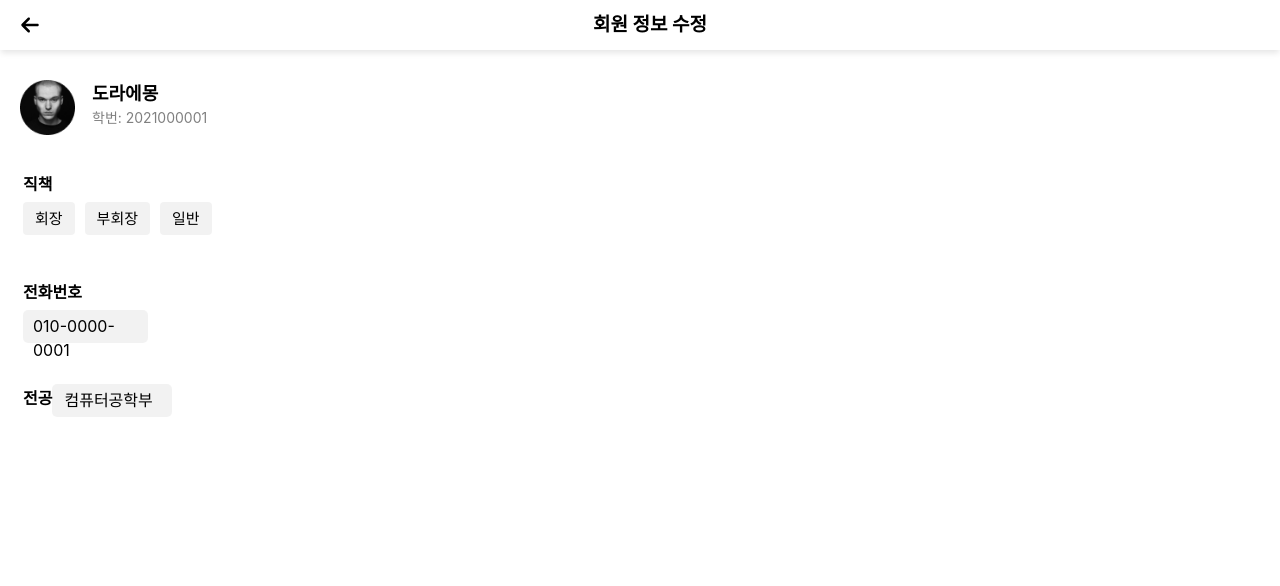
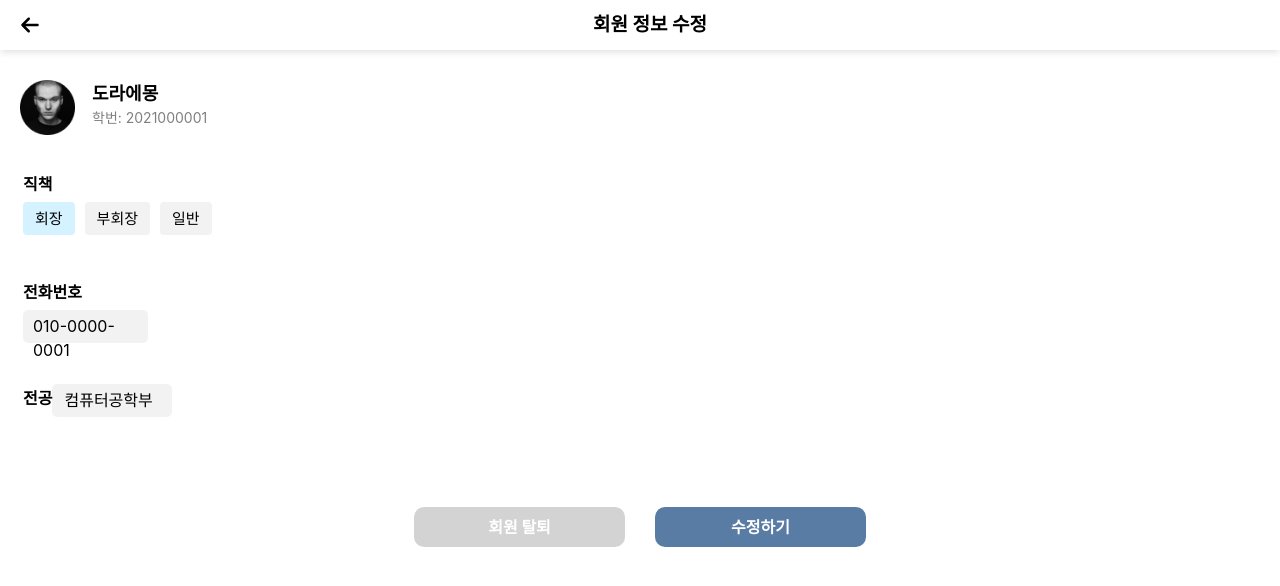
Before and after one commit to KDT-Club/frontend, a React (Create React App) app: page /memberInfoFix/1 in a window 1280 px wide. Shown: the top 586 px of the page. Built offline with nearby package versions, Linux system fonts and the light colour scheme.

Commit message:
내 동아리 - 회원 정보 수정

```diff
--- a/src/pages/myclub/member_manage/main/Member_manage_main.jsx
+++ /dev/null
@@ -1,40 +0,0 @@
-import React, {useState} from "react";
-import './member_manage_main.css';
-import member_manage_data from "./member_manage_data.jsx";
-import {Link} from "react-router-dom";
-import {FaArrowLeft} from "react-icons/fa6";
-
-function Member_manage_main() {
-    let [list] = useState(member_manage_data);
-    return (
-        <div className="Member_manage_main">
-            <div className="header">
-                <Link to="#">
-                    <FaArrowLeft style={{fontSize: '20px', strokeWidth: '0.1', cursor: 'pointer'}}/>
-                </Link>
-                <p>회원 관리</p>
-            </div>
-            <div className="member_manage_list">
-                {
-                    list.map((a, i) => {
-                        return (
-                            <List key={i} title={a.title} link={a.link}/>
-                        )
-                    })
-                }
-            </div>
-        </div>
-    )
-}
-
-function List({title, link}) {
-    return (
-        <div className="member_manage_item">
-            <Link to={link}>
-                <p className="title">{title}</p>
-            </Link>
-        </div>
-    )
-}
-
-export default Member_manage_main;
--- a/src/pages/myclub/member_manage/main/member_manage_data.jsx
+++ /dev/null
@@ -1,14 +0,0 @@
-let member_manage_data = [
-    {
-        title: "회원 정보 수정",
-        link: "/memberInfoFixList"
-    },
-    {
-        title: "회원 출석 관리"
-    },
-    {
-        title: "가입 신청 현황"
-    }
-];
-
-export default member_manage_data;
--- a/src/pages/myclub/member_manage/main/member_manage_main.css
+++ /dev/null
@@ -1,15 +0,0 @@
-.member_manage_item {
-    border-bottom: 1px solid #ddd;
-    padding-bottom: 13px;
-    display: flex; /* Flexbox 사용 */
-    justify-content: center; /* 수평 중앙 정렬 */
-    align-items: center; /* 수직 중앙 정렬 */
-}
-
-.member_manage_item p {
-    font-size: 16px;
-    margin-left: 25px;
-    margin-top: 13px;
-    margin-bottom: 0px;
-    text-align: center;
-}
--- a/src/pages/myclub/member_manage/member_info_fix/Member_info_fix.jsx
+++ b/src/pages/myclub/member_manage/member_info_fix/Member_info_fix.jsx
@@ -1,12 +1,27 @@
-import React from "react";
+import React, {useState} from "react";
 import "./member_info_fix.css";
 import {Link, useParams} from "react-router-dom";
 import {FaArrowLeft} from "react-icons/fa6";
 import member_info_data from "../../../../data/member_info_data.jsx";
+import Modal_confirm from "../../../../components/modal/Modal_confirm.jsx";
 
 function Member_info_fix() {
     const { memberId } = useParams();
     const member = member_info_data.find(m => m.memberId === parseInt(memberId));
+
+    const [role, setRole] = useState(member?.role || '');
+    const [showDeleteModal, setShowDeleteModel] = useState(false);
+    const [modalMessage, setModelMessage] = useState("");
+
+    const handleRoleChange = (newRole) => {
+        setRole(newRole);
+    }
+
+    const handleOpenModal = (message) => {
+        setModelMessage(message);
+        setShowDeleteModel(true);
+    }
+    const handleCloseModal = () => setShowDeleteModel(false);
 
     return (
         <div className="Member_info_fix">
@@ -22,18 +37,40 @@ function Member_info_fix() {
                     <p className="name">{member.name}</p>
                     <p className="studentNum">학번: {member.studentNum}</p><br/>
                     <div className="role">직책<br/>
-                        <button>회장</button>
-                        <button>부회장</button>
-                        <button>일반</button>
+                        <button
+                            className={`role-button ${role === '회장' ? 'role-president' : ''}`}
+                            onClick={() => handleRoleChange('회장')}
+                        >
+                            회장
+                        </button>
+                        <button
+                            className={`role-button ${role === '부회장' ? 'role-vice-president' : ''}`}
+                            onClick={() => handleRoleChange('부회장')}
+                        >
+                            부회장
+                        </button>
+                        <button
+                            className={`role-button ${role === '일반' ? 'role-general' : ''}`}
+                            onClick={() => handleRoleChange('일반')}
+                        >
+                            일반
+                        </button>
                     </div>
                     <div className="phone">전화번호
                         <p className="phoneNum">{member.phone}</p>
                     </div>
-                    <div className="major">전공<br />
+                    <div className="major">전공<br/>
                         <p className="majorName">{member.major}</p>
                     </div>
                 </div>
             )}
+            <div className="buttons">
+                <button className="out" onClick={() => handleOpenModal("동아리에서 탈퇴시키겠습니까?")}>회원 탈퇴</button>
+                <Link to="/memberInfoFixList">
+                    <button className="fix">수정하기</button>
+                </Link>
+            </div>
+            {showDeleteModal && <Modal_confirm onClose={handleCloseModal} message={modalMessage} link="/memberInfoFixList" />}
         </div>
     )
 }
--- a/src/pages/myclub/member_manage/member_info_fix/member_info_fix.css
+++ b/src/pages/myclub/member_manage/member_info_fix/member_info_fix.css
@@ -40,6 +40,13 @@
     background-color: rgba(0, 0, 0, 0.05);
     font-weight: normal;
     font-size: 15px;
+    border: none;
+    cursor: pointer;
+}
+
+.member_info_detail .role .role-president, .member_info_detail .role .role-vice-president, .member_info_detail .role .role-general {
+    background-color: #D4F2FF;
+    color: #000000;
 }
 
 .member_info_detail .phoneNum {
@@ -67,3 +74,32 @@
     font-size: 16px;
     font-weight: normal;
 }
+
+.buttons {
+    display: flex;
+    justify-content: center;
+    gap: 30px;
+    margin-top: 90px;
+}
+
+.buttons .out {
+    width: 211px;
+    height: 40px;
+    background-color: lightgrey;
+    color: white;
+    border-radius: 10px;
+    cursor: pointer;
+    font-weight: bold;
+    padding-top: 8px;
+}
+
+.buttons .fix {
+    width: 211px;
+    height: 40px;
+    background-color: #597CA5;
+    color: white;
+    border-radius: 10px;
+    cursor: pointer;
+    font-weight: bold;
+    padding-top: 8px;
+}
--- a/src/pages/myclub/member_manage/member_info_fix_list/Member_info_fix_list.jsx
+++ b/src/pages/myclub/member_manage/member_info_fix_list/Member_info_fix_list.jsx
@@ -11,7 +11,7 @@ function Member_info_fix_list() {
     return (
         <div className="Member_info_fix">
             <div className="header">
-                <Link to="/clubMemberManage">
+                <Link to="#">
                     <FaArrowLeft style={{fontSize: '20px', strokeWidth: '0.1', cursor: 'pointer'}}/>
                 </Link>
                 <p>회원 정보 수정</p>
```
